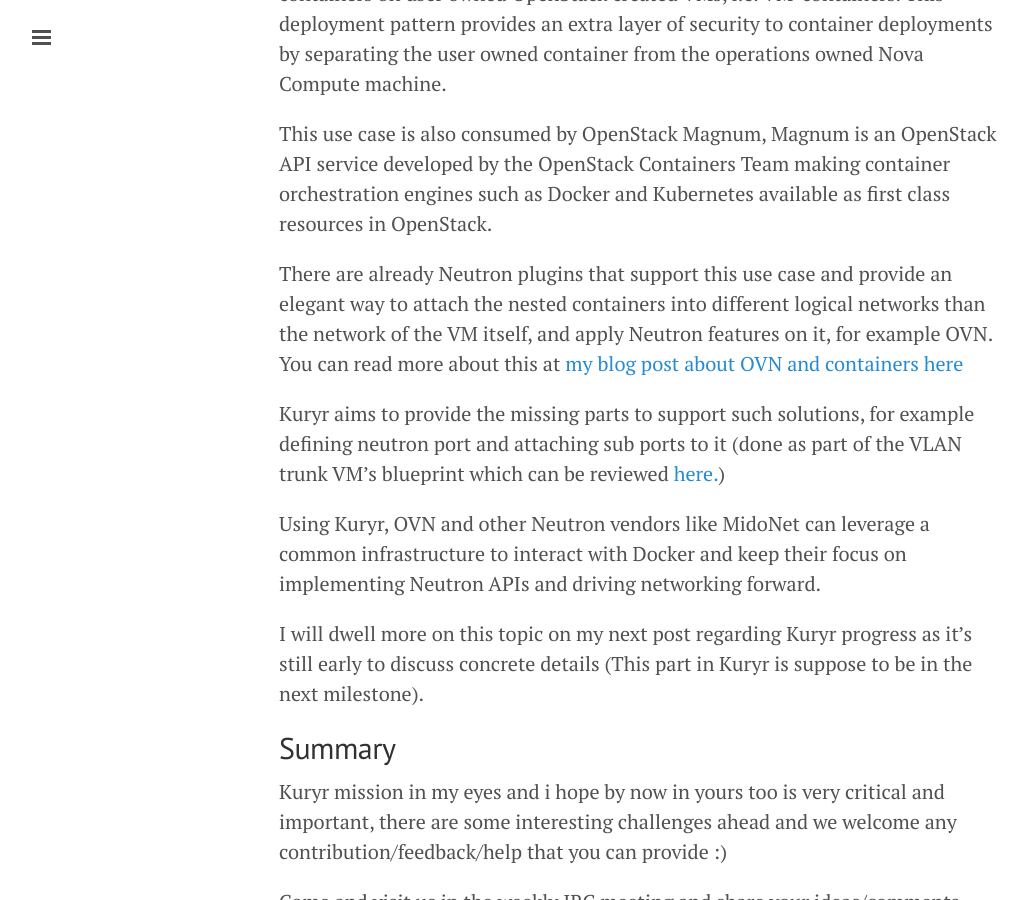
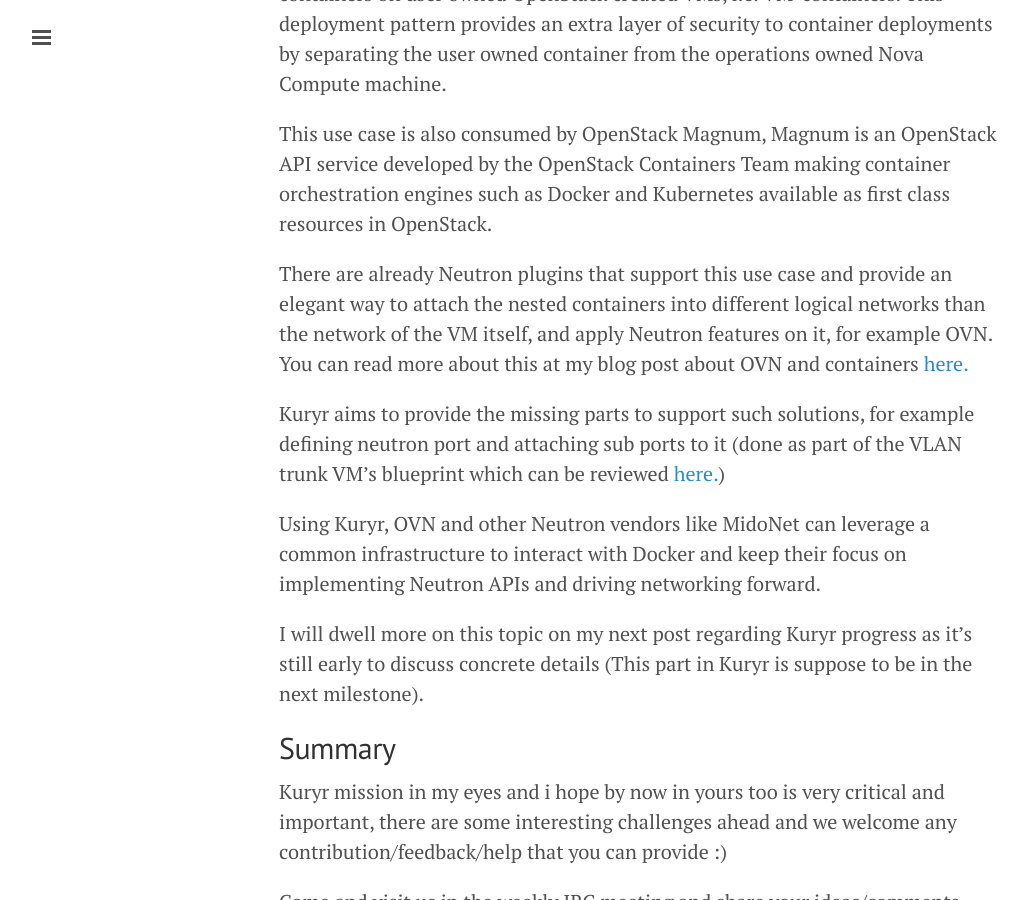
Before and after one commit to GalSagie/GalSagie.github.io, a Jekyll site: the page built from _posts/2015-08-24-kuryr-part1.md, in a window 1280 px wide and 900 px high, scrolled down 4263 px. Shown: the whole window, without its empty margins (1-1027 px from the left). Built offline with Jekyll 4.4.1, drawn with Linux system fonts in a browser that asks for light colours; Markdown is read by kramdown in place of the engine named in the settings; comment, search, counter and statistics services are not loaded.

```diff
--- a/_posts/2015-08-24-kuryr-part1.md
+++ b/_posts/2015-08-24-kuryr-part1.md
@@ -87,11 +87,13 @@ Another use case that Kuryr aims at solving is the common pattern of deploying c
 This use case is also consumed by OpenStack Magnum, Magnum is an OpenStack API service developed by the OpenStack Containers Team making container orchestration engines such as Docker and Kubernetes available as first class resources in OpenStack.
 
 There are already Neutron plugins that support this use case and provide an elegant way to attach the nested containers into different logical networks than the network of the VM itself, and apply Neutron features on it, for example OVN.
-You can read more about this at [my blog post about OVN and containers here](http://galsagie.github.io/sdn/openstack/ovs/2015/04/26/ovn-containers/)
+You can read more about this at my blog post about OVN and containers [here.](http://galsagie.github.io/sdn/openstack/ovs/2015/04/26/ovn-containers/)
+
 
 Kuryr aims to provide the missing parts to support such solutions, for example defining neutron port and attaching sub ports to it (done as part of the VLAN trunk VM’s blueprint which can be reviewed [here.](https://blueprints.launchpad.net/openstack/?searchtext=vlan-aware-vms))
 
 Using Kuryr, OVN and other Neutron vendors like MidoNet can leverage a common infrastructure to interact with Docker and keep their focus on implementing Neutron APIs and driving networking forward.
+
 
 I will dwell more on this topic on my next post regarding Kuryr progress as it's still early to discuss concrete details (This part in Kuryr is suppose to be in the next milestone).
 
```
